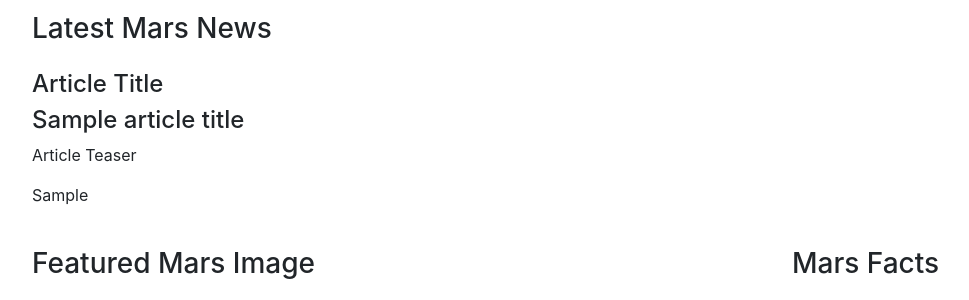
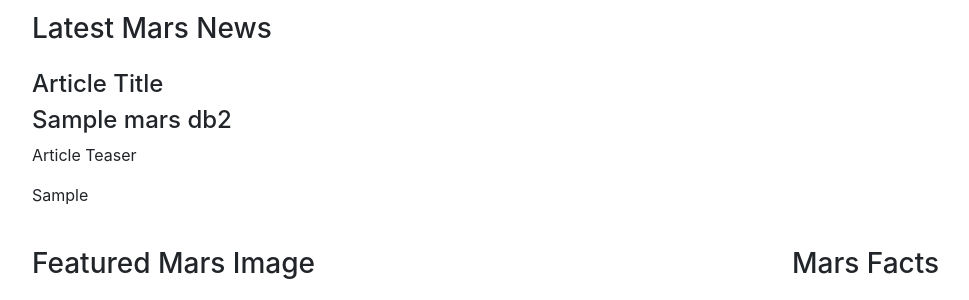
Before and after one commit to juliemcbaker/mars_mission, a Flask app: template Mission_to_Mars/templates/working_index.html in a window 1280 px wide. Shown: the part 371-671 px from the top of the page, without its empty margins (53-1022 px from the left). Run offline with Flask 2, Linux system fonts and the light colour scheme; the template is opened without the code that fills it: most values are stand-ins (such as "Sample title", 1, 10 or a date in 2020); some libraries are stand-ins or nearby versions.

Commit message:
not even sure at this point

```diff
--- a/Mission_to_Mars/app.py
+++ b/Mission_to_Mars/app.py
@@ -11,11 +11,11 @@ app = Flask(__name__)
 ################################
 # PYMONGO SETUP
 #################################
-# conn = 'mongodb://localhost:27017'
-# client = pymongo.MongoClient(conn)
-#     # define the database in Mongo
-# db = client.mars_db
-# mars_collection = db.mars
+## conn = 'mongodb://localhost:27017'
+## client = pymongo.MongoClient(conn)
+## define the database in Mongo
+## db = client.mars_db
+## mars_collection = db.mars
 
 app.config["MONGO_URI"] = 'mongodb://localhost:27017/mars_app'
 mongo = PyMongo(app)
@@ -24,14 +24,18 @@ mongo = PyMongo(app)
 ############################################################
 @app.route("/")
 def home():
-    ## mars = mars_collection.find_one()
-    ## return render_template('working_index.html', mars=mars)
-    print("test")
-    return render_template('working_index.html')
+    mars = mongo.db.mars.find_one()
+    return render_template('working_index.html', mars=mars)
+    ## print("test")
+    ## return render_template('working_index.html')
 
 @app.route("/scrape")
 def pull_data():
-    return (scrape_mars)
+    mars = mongo.db.mars
+    mars_data = scrape_mars.scrape()
+    listings.update({}, mars_data, upsert=True)
+    return redirect("/", code=302)
+    #return (scrape_mars)
 
 if __name__ == "__main__":
     app.run(debug=True)
--- a/Mission_to_Mars/scrape_mars.py
+++ b/Mission_to_Mars/scrape_mars.py
@@ -5,7 +5,6 @@ import requests
 from splinter import Browser
 from webdriver_manager.chrome import ChromeDriverManager
 import pymongo
-
 
 #################################################################################
 ##                      SCRAPING                                               ##
--- a/Mission_to_Mars/templates/working_index.html
+++ b/Mission_to_Mars/templates/working_index.html
@@ -15,16 +15,16 @@
       <p class="lead">News and photos related to mars.</p>
       <hr class="my-4">
       <p>For the latest information, click below.</p>
-      <a class="btn btn-primary btn-lg" href="#" role="button">Scrape New Data</a>
+      <a class="btn btn-primary btn-lg" href="/scrape" role="button">Scrape New Data</a>
     </div>
   </div>
 
 <div class="container">
   <h3 class="my-4">Latest Mars News</h3>
   <h4>Article Title</h4>
-  <h4> {{ article_title }} </h4>
+  <h4> {{mars_db2.article_title}} </h4>
   <p>Article Teaser</p>
-  <p> {{ article_teaser }} </p>
+  <p> {{ mars_db.article_teaser }} </p>
 
 </div>
 <div class="container">
@@ -33,6 +33,7 @@
           <h3 class="my-4">Featured Mars Image</h3>
           <div class="thumbnail">
             <img src="https://spaceimages-mars.com/image/featured/mars1.jpg" alt="..." class="img-thumbnail">
+            <p> {{ feature_image_url }} </p>
           </div>
           <div class="caption">
               <h5>Dusty Space Cloud</h5>
@@ -42,7 +43,7 @@
         <div class="col-md-4">
           <h3 class="my-4">Mars Facts</h3>
             <table border="1" class="dataframe"><thead><tr style="text-align: right;"><th></th><th>0</th><th>1</th></tr></thead><tbody><tr><th>0</th><td>Equatorial Diameter:</td><td>6,792 km</td></tr><tr><th>1</th><td>Polar Diameter:</td><td>6,752 km</td></tr><tr><th>2</th><td>Mass:</td><td>6.39 × 10^23 kg (0.11 Earths)</td></tr><tr><th>3</th><td>Moons:</td><td>2 ( Phobos &amp; Deimos )</td></tr><tr><th>4</th><td>Orbit Distance:</td><td>227,943,824 km (1.38 AU)</td></tr><tr><th>5</th><td>Orbit Period:</td><td>687 days (1.9 years)</td></tr><tr><th>6</th><td>Surface Temperature:</td><td>-87 to -5 °C</td></tr><tr><th>7</th><td>First Record:</td><td>2nd millennium BC</td></tr><tr><th>8</th><td>Recorded By:</td><td>Egyptian astronomers</td></tr></tbody></table>
-
+            <p> {{ mars_html_table }} </p>
           </div>
 
     </div>
```
Also changed, not shown: 1 other file.
